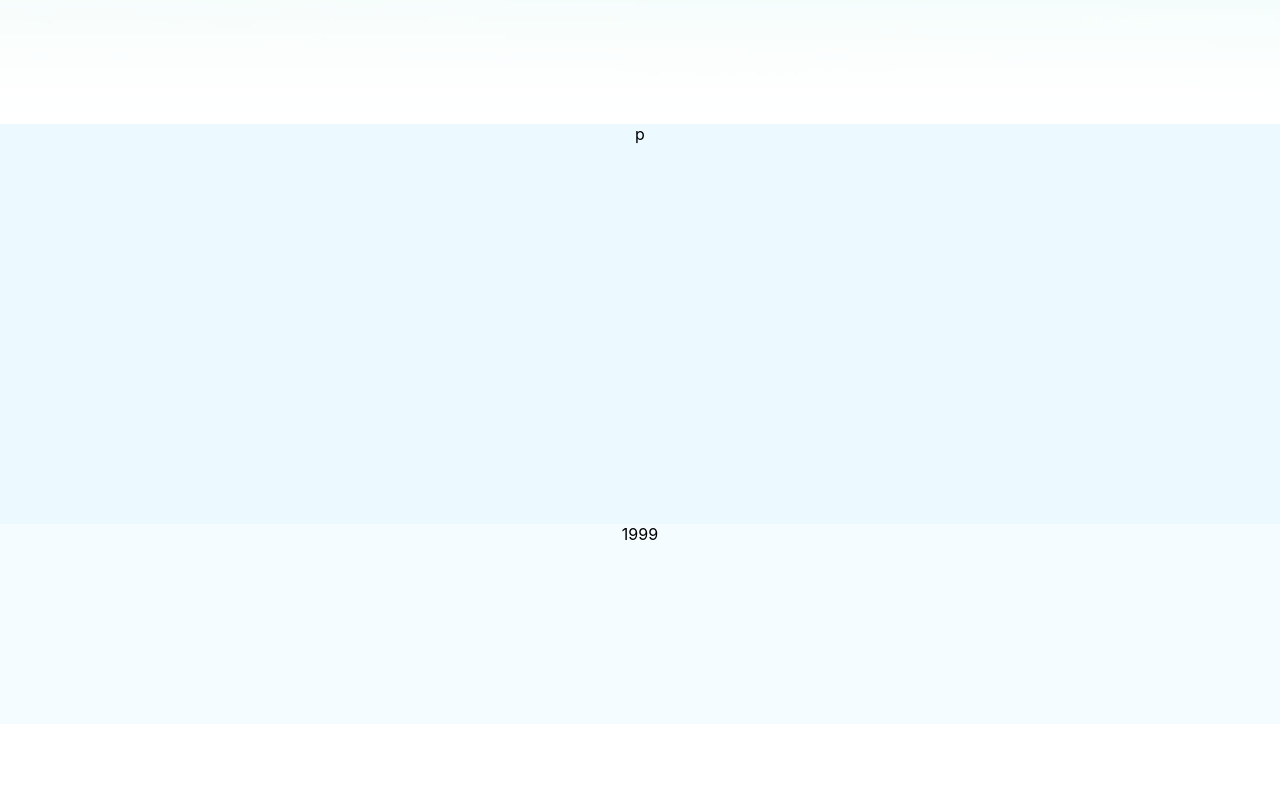
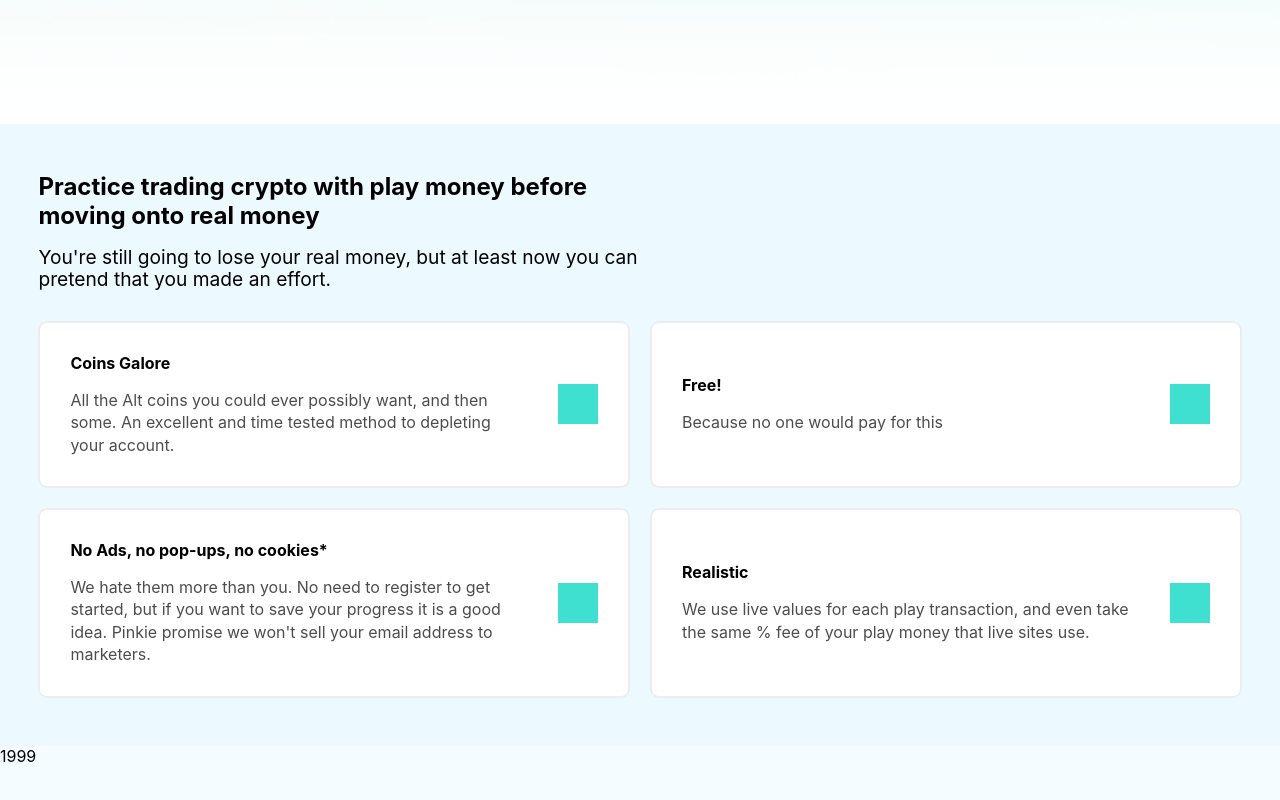
Before and after one commit to greenlightjohnny/crypto-chart, a React (Create React App) app: page / in a window 1280 px wide. Shown: the part 676-1476 px from the top of the page. Before the commit the page ends 1400 px from the top, so only its background shows below. Built offline with nearby package versions, Linux system fonts and the light colour scheme; no server answers.

Commit message:
Working on layout for new info section

```diff
--- a/src/App.css
+++ b/src/App.css
@@ -1,5 +1,5 @@
 .App {
-  text-align: center;
+  text-align: left;
 }
 
 .App-logo {
--- a/src/components/ListMap.js
+++ b/src/components/ListMap.js
@@ -57,8 +57,8 @@ function ListMap({ coins, isLoading, deleteCoin }) {
                   colors = { color: "red" }
                 }
                 return (
-                  <div className={Styles.item} key={coin.id}>
-                    <Link to="/stats">
+                  <Link to="/stats" key={coin.id}>
+                    <div className={Styles.item}>
                       <div className={Styles.flex}>
                         <button
                           onClick={(e) => {
@@ -76,8 +76,8 @@ function ListMap({ coins, isLoading, deleteCoin }) {
                       <div className={Styles.flex}>
                         <span style={colors}> {shortenNumber}%</span>
                       </div>
-                    </Link>
-                  </div>
+                    </div>
+                  </Link>
                 )
               })}
             </>
--- a/src/components/homext.js
+++ b/src/components/homext.js
@@ -1,11 +1,63 @@
 import React from "react"
 import Styles from "../styles/homext.module.scss"
-const homext = () => {
+const Homext = () => {
   return (
     <section className={Styles.main}>
-      <div>p</div>
+      <div className={Styles.container}>
+        <div className={Styles.header}>
+          <h2>
+            Practice trading crypto with play money before moving onto real
+            money
+          </h2>
+          <p>
+            You're still going to lose your real money, but at least now you can
+            pretend that you made an effort.
+          </p>
+        </div>
+        <div className={Styles.grid}>
+          <div className={Styles.gridItem}>
+            <div className={Styles.gridItemText}>
+              <h4>Coins Galore</h4>
+              <p>
+                All the Alt coins you could ever possibly want, and then some.
+                An excellent and time tested method to depleting your account.
+              </p>
+            </div>
+            <div className={Styles.gridItemIcon}></div>
+          </div>
+
+          <div className={Styles.gridItem}>
+            <div className={Styles.gridItemText}>
+              <h4>Free!</h4>
+              <p>Because no one would pay for this</p>
+            </div>
+            <div className={Styles.gridItemIcon}></div>
+          </div>
+          <div className={Styles.gridItem}>
+            <div className={Styles.gridItemText}>
+              <h4>No Ads, no pop-ups, no cookies*</h4>
+              <p>
+                We hate them more than you. No need to register to get started,
+                but if you want to save your progress it is a good idea. Pinkie
+                promise we won't sell your email address to marketers.
+              </p>
+            </div>
+            <div className={Styles.gridItemIcon}></div>
+          </div>
+          <div className={Styles.gridItem}>
+            <div className={Styles.gridItemText}>
+              <h4>Realistic</h4>
+              <p>
+                We use live values for each play transaction, and even take the
+                same % fee of your play money that live sites use.
+              </p>
+            </div>
+            <div className={Styles.gridItemIcon}></div>
+          </div>
+        </div>
+      </div>
     </section>
   )
 }
 
-export default homext
+export default Homext
--- a/src/styles/homext.module.scss
+++ b/src/styles/homext.module.scss
@@ -1,4 +1,72 @@
 .main {
-  min-height: 50vh;
+  //min-height: 50vh;
   background-color: #ecf9ff;
+  padding-top: 3rem;
+  padding-bottom: 3rem;
 }
+.container {
+  max-width: 1300px;
+  display: flex;
+  flex-direction: column;
+  margin: 0 auto;
+  padding-left: 3vw;
+  padding-right: 3vw;
+}
+
+.header {
+  width: 50%;
+  @media only screen and (max-width: 865px) {
+    width: 100%;
+  }
+
+  h2 {
+    font-weight: bold;
+    margin-bottom: 1rem;
+  }
+
+  p {
+    line-height: 1.4rem;
+    font-size: 1.2rem;
+  }
+}
+
+.grid {
+  margin-top: 30px;
+  display: grid;
+  gap: 20px;
+  grid-template-columns: repeat(2, 1fr);
+  text-align: left;
+
+  @media only screen and (max-width: 865px) {
+    grid-template-columns: 1fr;
+  }
+
+  .gridItem {
+    display: flex;
+    flex-direction: row;
+    padding: 30px;
+    align-items: center;
+    border-radius: 9px;
+    background-color: #fff;
+    border: 2px solid #ededed;
+
+    .gridItemText {
+      flex: 1 1 0;
+      h4 {
+        font-weight: bold;
+        margin-bottom: 1rem;
+      }
+      p {
+        color: rgba(0, 0, 0, 0.7);
+        line-height: 1.4rem;
+      }
+    }
+
+    .gridItemIcon {
+      height: 40px;
+      width: 40px;
+      background-color: turquoise;
+      margin-left: 30px;
+    }
+  }
+}
--- a/src/styles/listmap.module.scss
+++ b/src/styles/listmap.module.scss
@@ -6,6 +6,17 @@
   border: 1px solid blue;
   min-height: 400px;
   padding-top: 4rem;
+
+  a {
+    display: block;
+  }
+}
+
+.main > a:nth-child(even) {
+  background-color: beige;
+}
+.main > a:nth-child(odd) {
+  background-color: rgb(145, 217, 241);
 }
 
 .item {
@@ -15,13 +26,13 @@
   //margin-top: 15px;
   transition: all ease-in-out 0.4s;
 }
-.item:nth-child(odd) {
-  background-color: beige;
-}
+// .item:nth-child(odd) {
+//   background-color: beige;
+// }
 
-.item:nth-child(even) {
-  background-color: rgb(145, 217, 241);
-}
+// .item:nth-child(even) {
+//   background-color: rgb(145, 217, 241);
+// }
 .item:hover {
   background-color: lighten($color: #c56060, $amount: 30);
   transition: ease-in-out all 0.4s;
```
